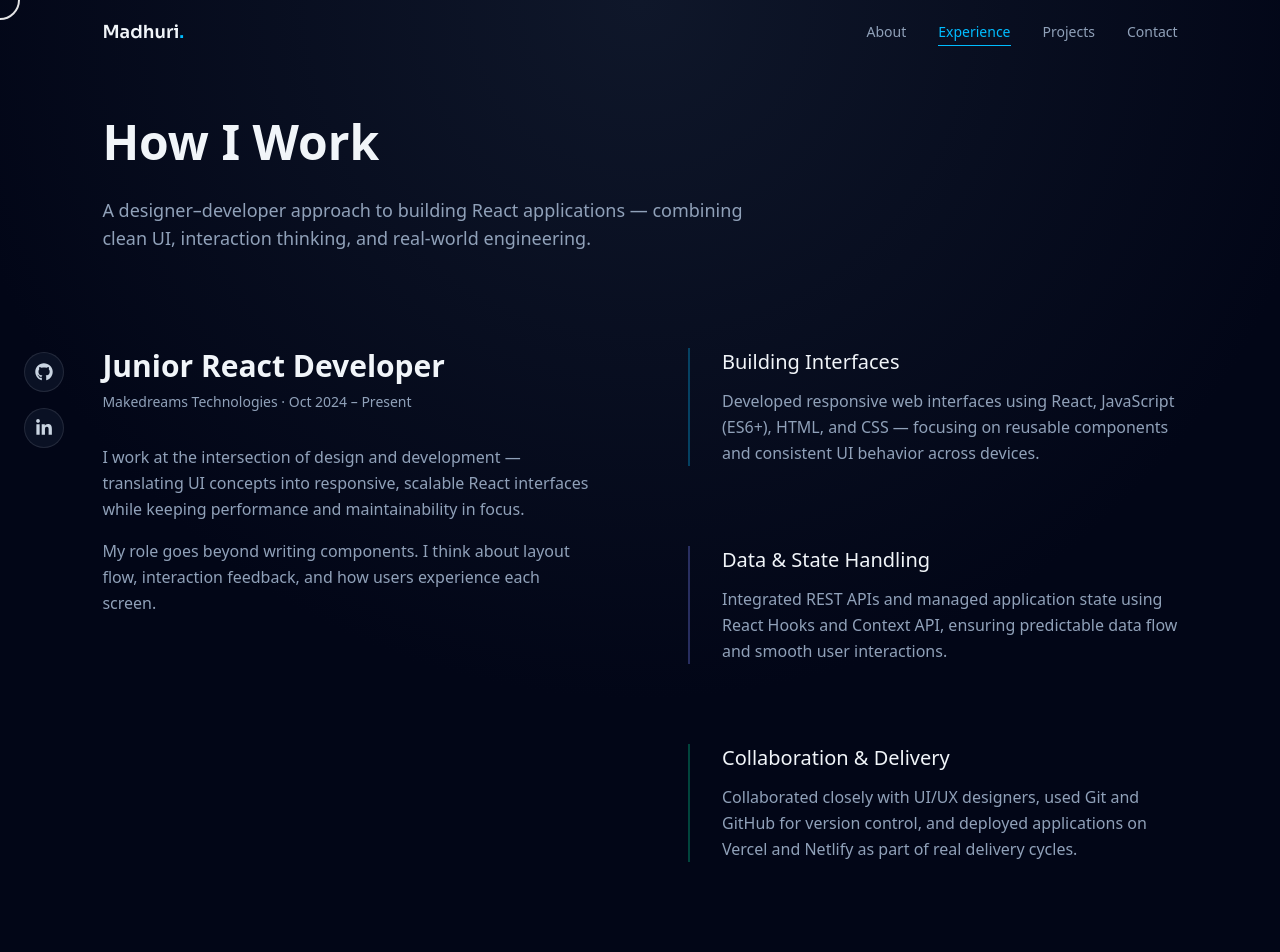
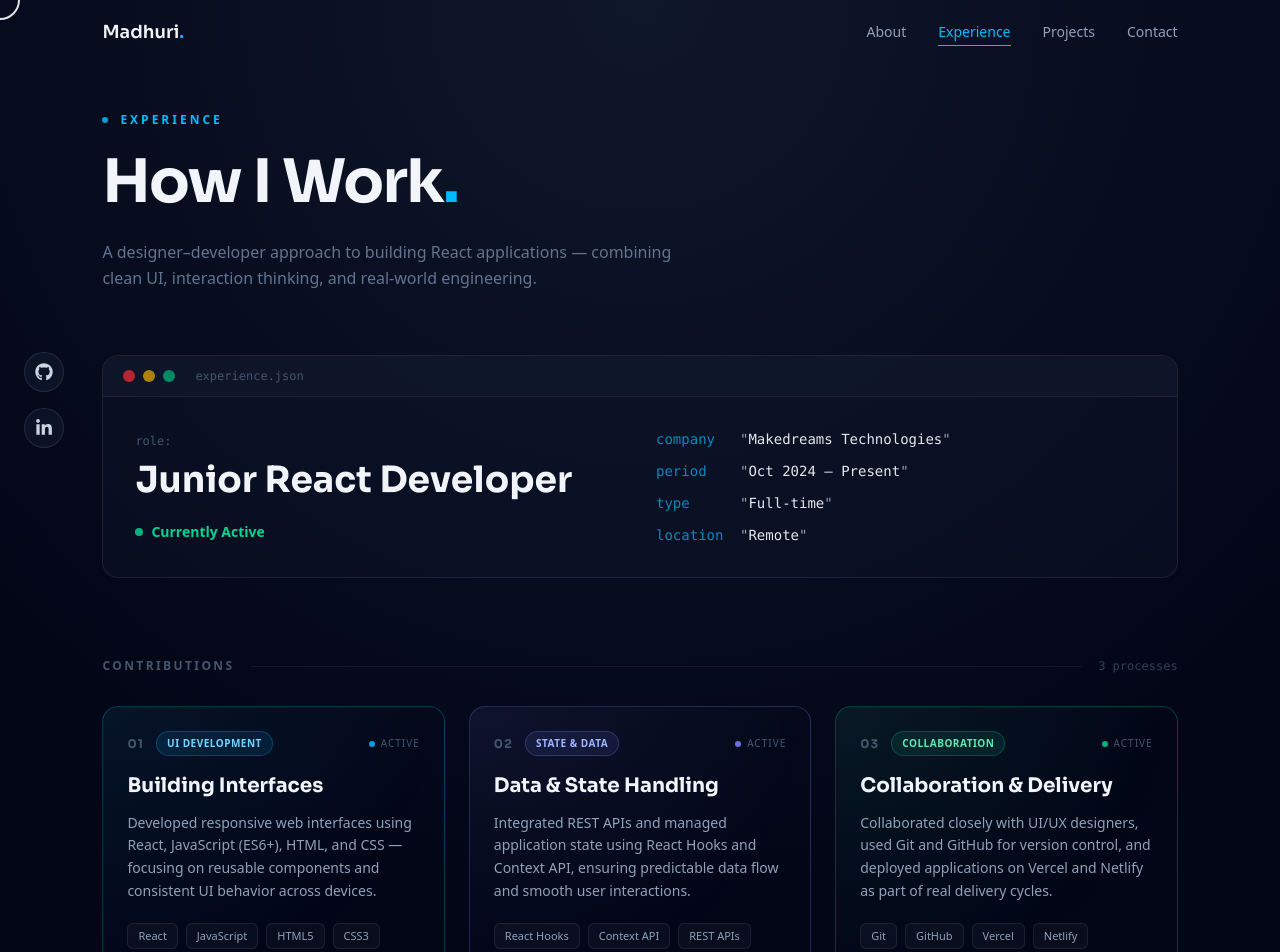
Before and after one commit to Madhuri-Sonawane/ReactPortfolio, a React (Vite) app: page /experience in a window 1280 px wide. Shown: the top 952 px of the page. Built offline with nearby package versions, Linux system fonts and the light colour scheme.

Commit message:
Experience page V2.1

```diff
--- a/src/pages/ExperiencePage.jsx
+++ b/src/pages/ExperiencePage.jsx
@@ -1,88 +1,333 @@
+import { useEffect, useRef, useState } from "react";
+import gsap from "gsap";
+import { ScrollTrigger } from "gsap/ScrollTrigger";
+
+gsap.registerPlugin(ScrollTrigger);
+
+/* ── Data ── */
+const ROLE = {
+  title: "Junior React Developer",
+  company: "Makedreams Technologies",
+  period: "Oct 2024 – Present",
+  type: "Full-time",
+  location: "Remote",
+};
+
+const CONTRIBUTIONS = [
+  {
+    id: "01",
+    tag: "UI Development",
+    color: "sky",
+    headline: "Building Interfaces",
+    body: "Developed responsive web interfaces using React, JavaScript (ES6+), HTML, and CSS — focusing on reusable components and consistent UI behavior across devices.",
+    stack: ["React", "JavaScript", "HTML5", "CSS3"],
+  },
+  {
+    id: "02",
+    tag: "State & Data",
+    color: "indigo",
+    headline: "Data & State Handling",
+    body: "Integrated REST APIs and managed application state using React Hooks and Context API, ensuring predictable data flow and smooth user interactions.",
+    stack: ["React Hooks", "Context API", "REST APIs", "Axios"],
+  },
+  {
+    id: "03",
+    tag: "Collaboration",
+    color: "emerald",
+    headline: "Collaboration & Delivery",
+    body: "Collaborated closely with UI/UX designers, used Git and GitHub for version control, and deployed applications on Vercel and Netlify as part of real delivery cycles.",
+    stack: ["Git", "GitHub", "Vercel", "Netlify"],
+  },
+];
+
+const METRICS = [
+  { value: "1+", label: "Year Experience" },
+  { value: "3+", label: "Projects Shipped" },
+  { value: "10+", label: "Components Built" },
+  { value: "100%", label: "Remote Ready" },
+];
+
+const COLOR_MAP = {
+  sky:     { dot: "bg-sky-400",     border: "border-sky-400/25",     tag: "bg-sky-400/10 text-sky-300 border-sky-400/25",     glow: "rgba(56,189,248,0.08)",  line: "bg-sky-400/40"    },
+  indigo:  { dot: "bg-indigo-400",  border: "border-indigo-400/25",  tag: "bg-indigo-400/10 text-indigo-300 border-indigo-400/25",  glow: "rgba(129,140,248,0.08)", line: "bg-indigo-400/40" },
+  emerald: { dot: "bg-emerald-400", border: "border-emerald-400/25", tag: "bg-emerald-400/10 text-emerald-300 border-emerald-400/25", glow: "rgba(52,211,153,0.08)",  line: "bg-emerald-400/40" },
+};
+
+/* ── Blinking cursor ── */
+function Cursor() {
+  return (
+    <span className="inline-block w-[2px] h-[1em] bg-sky-400 ml-0.5 align-middle
+                     animate-[blink_1s_step-end_infinite]" />
+  );
+}
+
+/* ── Contribution block ── */
+function ContributionBlock({ item, index }) {
+  const blockRef = useRef(null);
+  const c = COLOR_MAP[item.color];
+
+  useEffect(() => {
+    gsap.fromTo(blockRef.current,
+      { opacity: 0, x: -30 },
+      {
+        opacity: 1, x: 0, duration: 0.65, ease: "power3.out",
+        scrollTrigger: { trigger: blockRef.current, start: "top 88%" },
+        delay: index * 0.1,
+      }
+    );
+  }, [index]);
+
+  return (
+    <div
+      ref={blockRef}
+      className={`group relative rounded-2xl border ${c.border} p-6
+                  transition-all duration-300 hover:-translate-y-1
+                  hover:shadow-[0_20px_50px_var(--glow)]`}
+      style={{
+        opacity: 0,
+        background: `radial-gradient(ellipse at top left, ${c.glow}, transparent 70%)`,
+        "--glow": c.glow,
+      }}
+    >
+      {/* Top row */}
+      <div className="flex items-center justify-between gap-4 mb-4">
+        {/* Process ID + tag */}
+        <div className="flex items-center gap-3">
+          <span className="font-[Sora] text-xs font-bold text-slate-600 tracking-widest">
+            {item.id}
+          </span>
+          <span className={`px-2.5 py-1 text-[10px] font-semibold uppercase tracking-wider
+                            rounded-full border ${c.tag}`}>
+            {item.tag}
+          </span>
+        </div>
+        {/* Animated status dot */}
+        <div className="flex items-center gap-1.5">
+          <div className={`w-1.5 h-1.5 rounded-full ${c.dot} animate-pulse`} />
+          <span className="text-[10px] text-slate-600 uppercase tracking-widest">active</span>
+        </div>
+      </div>
+
+      {/* Headline */}
+      <h3 className="text-xl font-bold text-slate-100 font-[Sora] leading-snug mb-3
+                     group-hover:text-white transition-colors duration-200">
+        {item.headline}
+      </h3>
+
+      {/* Body */}
+      <p className="text-sm text-slate-400 leading-relaxed mb-5">
+        {item.body}
+      </p>
+
+      {/* Stack pills */}
+      <div className="flex flex-wrap gap-2">
+        {item.stack.map((s) => (
+          <span key={s}
+            className="px-2.5 py-1 text-[11px] rounded-md border border-white/8
+                       bg-white/[0.03] text-slate-400
+                       transition-colors duration-200 group-hover:border-white/15">
+            {s}
+          </span>
+        ))}
+      </div>
+    </div>
+  );
+}
+
+/* ── Metric card ── */
+function MetricCard({ value, label, index }) {
+  const ref = useRef(null);
+
+  useEffect(() => {
+    gsap.fromTo(ref.current,
+      { opacity: 0, y: 24, scale: 0.95 },
+      {
+        opacity: 1, y: 0, scale: 1, duration: 0.5, ease: "back.out(1.4)",
+        scrollTrigger: { trigger: ref.current, start: "top 92%" },
+        delay: index * 0.08,
+      }
+    );
+  }, [index]);
+
+  return (
+    <div ref={ref}
+      className="rounded-2xl border border-white/8 bg-slate-900/50 p-6 text-center
+                 transition-all duration-300 hover:-translate-y-1
+                 hover:border-sky-400/30 hover:shadow-[0_16px_40px_rgba(56,189,248,0.1)]"
+      style={{ opacity: 0 }}>
+      <p className="text-3xl font-black text-sky-400 font-[Sora]">{value}</p>
+      <p className="mt-1.5 text-xs text-slate-500 uppercase tracking-widest">{label}</p>
+    </div>
+  );
+}
+
+/* ── Page ── */
 export default function ExperiencePage() {
+  const pageRef = useRef(null);
+  const headerRef = useRef(null);
+  const jobCardRef = useRef(null);
+  const [typed, setTyped] = useState("");
+  const fullText = "Junior React Developer";
+
+  /* Typewriter on mount */
+  useEffect(() => {
+    let i = 0;
+    const id = setInterval(() => {
+      if (i <= fullText.length) {
+        setTyped(fullText.slice(0, i));
+        i++;
+      } else {
+        clearInterval(id);
+      }
+    }, 55);
+    return () => clearInterval(id);
+  }, []);
+
+  /* GSAP header + job card entrance */
+  useEffect(() => {
+    const ctx = gsap.context(() => {
+      gsap.fromTo(Array.from(headerRef.current.children),
+        { opacity: 0, y: 30 },
+        {
+          opacity: 1, y: 0, duration: 0.6, ease: "power3.out", stagger: 0.1,
+          scrollTrigger: { trigger: headerRef.current, start: "top 88%" },
+        }
+      );
+      gsap.fromTo(jobCardRef.current,
+        { opacity: 0, y: 40 },
+        {
+          opacity: 1, y: 0, duration: 0.7, ease: "power3.out",
+          scrollTrigger: { trigger: jobCardRef.current, start: "top 88%" },
+          delay: 0.15,
+        }
+      );
+    }, pageRef);
+    return () => ctx.revert();
+  }, []);
+
   return (
-    <section className="min-h-screen px-[8%] py-28">
+    <div ref={pageRef} className="relative min-h-screen px-[8%] py-28 overflow-hidden">
 
-      {/* Page intro */}
-      <div className="max-w-6xl mb-24">
-        <h1 className="text-5xl font-semibold text-slate-100 leading-tight">
-          How I Work
+      {/* ── Atmosphere ── */}
+      <div className="pointer-events-none fixed inset-0 -z-10 overflow-hidden">
+        <div className="absolute top-0 left-1/2 -translate-x-1/2 w-[700px] h-[400px]
+                        rounded-full bg-sky-400/[0.03] blur-[130px]" />
+        <div className="absolute bottom-0 right-0 w-[400px] h-[400px]
+                        rounded-full bg-indigo-500/[0.03] blur-[120px]" />
+        {/* Dot grid */}
+        <div className="absolute inset-0 opacity-[0.04]"
+          style={{
+            backgroundImage: "radial-gradient(rgba(148,163,184,0.8) 1px, transparent 1px)",
+            backgroundSize: "28px 28px",
+          }}
+        />
+      </div>
+
+      {/* ── Page header ── */}
+      <div ref={headerRef} className="max-w-6xl mb-16">
+        <div className="flex items-center gap-3 mb-4">
+          <div className="w-1.5 h-1.5 rounded-full bg-sky-400 animate-pulse" />
+          <span className="text-xs uppercase tracking-[0.25em] text-sky-400 font-semibold">
+            Experience
+          </span>
+        </div>
+        <h1 className="text-5xl md:text-6xl font-black text-slate-100 font-[Sora]
+                       leading-tight tracking-tight" style={{ opacity: 0 }}>
+          How I Work<span className="text-sky-400">.</span>
         </h1>
-
-        <p className="mt-6 text-lg text-slate-400 max-w-2xl">
+        <p className="mt-5 text-base text-slate-500 max-w-xl leading-relaxed" style={{ opacity: 0 }}>
           A designer–developer approach to building React applications —
           combining clean UI, interaction thinking, and real-world engineering.
         </p>
       </div>
 
-      {/* Split layout */}
-      <div className="grid grid-cols-1 lg:grid-cols-2 gap-24 max-w-6xl">
+      {/* ── Job card ── */}
+      <div ref={jobCardRef}
+        className="max-w-6xl mb-20 rounded-2xl border border-white/8 bg-slate-900/40
+                   overflow-hidden"
+        style={{ opacity: 0 }}>
 
-        {/* LEFT — STORY (STICKY) */}
-        <div className="lg:sticky lg:top-32 h-fit">
-          <h2 className="text-3xl font-semibold text-slate-100">
-            Junior React Developer
-          </h2>
-
-          <p className="mt-2 text-sm text-slate-400">
-            Makedreams Technologies · Oct 2024 – Present
-          </p>
-
-          <p className="mt-8 text-base leading-relaxed text-slate-400">
-            I work at the intersection of design and development — translating
-            UI concepts into responsive, scalable React interfaces while keeping
-            performance and maintainability in focus.
-          </p>
-
-          <p className="mt-4 text-base leading-relaxed text-slate-400">
-            My role goes beyond writing components. I think about layout flow,
-            interaction feedback, and how users experience each screen.
-          </p>
+        {/* Terminal top bar */}
+        <div className="flex items-center gap-2 px-5 py-3 bg-slate-900/80 border-b border-white/6">
+          <div className="w-3 h-3 rounded-full bg-red-500/70" />
+          <div className="w-3 h-3 rounded-full bg-yellow-500/70" />
+          <div className="w-3 h-3 rounded-full bg-emerald-500/70" />
+          <span className="ml-3 text-xs text-slate-600 font-mono">experience.json</span>
         </div>
 
-        {/* RIGHT — INTERACTION BLOCKS */}
-        <div className="space-y-20">
+        {/* Card body */}
+        <div className="p-8 grid grid-cols-1 md:grid-cols-2 gap-8 items-center">
 
-          {/* Block 1 */}
-          <div className="group border-l-2 border-sky-400/30 pl-8 transition-all hover:border-sky-400">
-            <h3 className="text-xl font-medium text-slate-100">
-              Building Interfaces
-            </h3>
+          {/* Left — title */}
+          <div>
+            <div className="flex items-center gap-2 mb-2">
+              <span className="text-xs font-mono text-slate-600">role:</span>
+            </div>
+            <h2 className="text-3xl md:text-4xl font-black text-slate-100 font-[Sora] leading-tight">
+              {typed}<Cursor />
+            </h2>
 
-            <p className="mt-3 text-slate-400 leading-relaxed">
-              Developed responsive web interfaces using React, JavaScript (ES6+),
-              HTML, and CSS — focusing on reusable components and consistent UI
-              behavior across devices.
-            </p>
+            <div className="mt-5 flex items-center gap-2">
+              <span className="w-2 h-2 rounded-full bg-emerald-400 animate-pulse" />
+              <span className="text-sm font-semibold text-emerald-400">Currently Active</span>
+            </div>
           </div>
 
-          {/* Block 2 */}
-          <div className="group border-l-2 border-indigo-400/30 pl-8 transition-all hover:border-indigo-400">
-            <h3 className="text-xl font-medium text-slate-100">
-              Data & State Handling
-            </h3>
-
-            <p className="mt-3 text-slate-400 leading-relaxed">
-              Integrated REST APIs and managed application state using React
-              Hooks and Context API, ensuring predictable data flow and smooth
-              user interactions.
-            </p>
+          {/* Right — meta */}
+          <div className="font-mono text-sm space-y-3">
+            {[
+              { key: "company",  value: ROLE.company  },
+              { key: "period",   value: ROLE.period   },
+              { key: "type",     value: ROLE.type     },
+              { key: "location", value: ROLE.location },
+            ].map(({ key, value }) => (
+              <div key={key} className="flex items-baseline gap-3">
+                <span className="text-sky-400/70 min-w-[72px]">{key}</span>
+                <span className="text-slate-400">"<span className="text-slate-200">{value}</span>"</span>
+              </div>
+            ))}
           </div>
-
-          {/* Block 3 */}
-          <div className="group border-l-2 border-emerald-400/30 pl-8 transition-all hover:border-emerald-400">
-            <h3 className="text-xl font-medium text-slate-100">
-              Collaboration & Delivery
-            </h3>
-
-            <p className="mt-3 text-slate-400 leading-relaxed">
-              Collaborated closely with UI/UX designers, used Git and GitHub for
-              version control, and deployed applications on Vercel and Netlify
-              as part of real delivery cycles.
-            </p>
-          </div>
-
         </div>
       </div>
-    </section>
+
+      {/* ── Section label ── */}
+      <div className="max-w-6xl mb-8 flex items-center gap-4">
+        <span className="text-xs uppercase tracking-[0.2em] text-slate-600 font-semibold">
+          Contributions
+        </span>
+        <div className="flex-1 h-px bg-white/6" />
+        <span className="text-xs text-slate-700 font-mono">{CONTRIBUTIONS.length} processes</span>
+      </div>
+
+      {/* ── Contribution blocks ── */}
+      <div className="max-w-6xl grid grid-cols-1 md:grid-cols-3 gap-6 mb-24">
+        {CONTRIBUTIONS.map((item, i) => (
+          <ContributionBlock key={item.id} item={item} index={i} />
+        ))}
+      </div>
+
+      {/* ── Metrics ── */}
+      <div className="max-w-6xl">
+        <div className="flex items-center gap-4 mb-8">
+          <span className="text-xs uppercase tracking-[0.2em] text-slate-600 font-semibold">
+            Stats
+          </span>
+          <div className="flex-1 h-px bg-white/6" />
+        </div>
+        <div className="grid grid-cols-2 md:grid-cols-4 gap-4">
+          {METRICS.map((m, i) => (
+            <MetricCard key={m.label} value={m.value} label={m.label} index={i} />
+          ))}
+        </div>
+      </div>
+
+      {/* ── CSS for blinking cursor ── */}
+      <style>{`
+        @keyframes blink {
+          0%, 100% { opacity: 1; }
+          50% { opacity: 0; }
+        }
+      `}</style>
+    </div>
   );
 }
```
